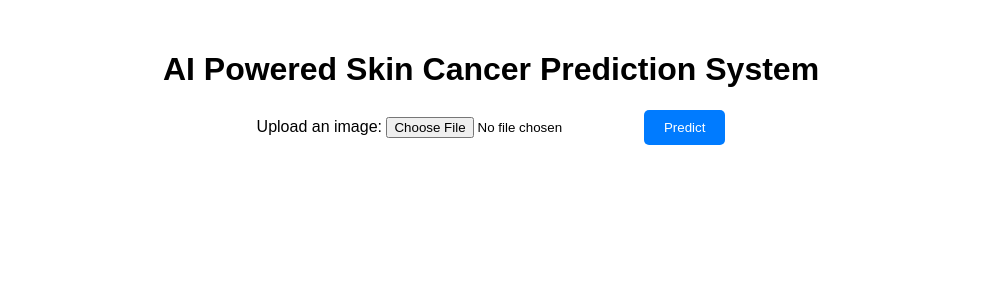
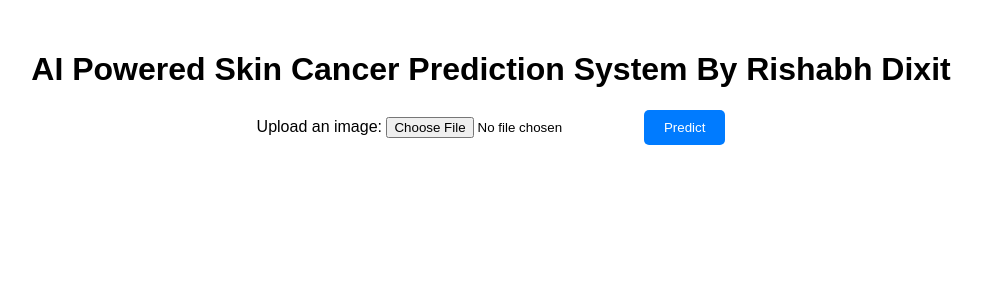
Before and after one commit to Rishabh0024/skin-cancer-app, a Flask app: page / in a window 1280 px wide. Shown: the top 300 px of the page, without its empty margins (149-1131 px from the left). Run offline with Flask 3, Linux system fonts and the light colour scheme.

Commit message:
check ci/cd

```diff
--- a/app.py
+++ b/app.py
@@ -159,7 +159,6 @@
 
 
 ####################################################################################################################
-# hi
 
 import os
 import numpy as np
--- a/templates/index.html
+++ b/templates/index.html
@@ -10,7 +10,7 @@
     />
   </head>
   <body class="index">
-    <h1>AI Powered Skin Cancer Prediction System</h1>
+    <h1>AI Powered Skin Cancer Prediction System By Rishabh Dixit</h1>
     <form action="/predict" method="POST" enctype="multipart/form-data">
       <label for="file">Upload an image:</label>
       <input type="file" name="file" id="file" accept="image/*" required />
```
